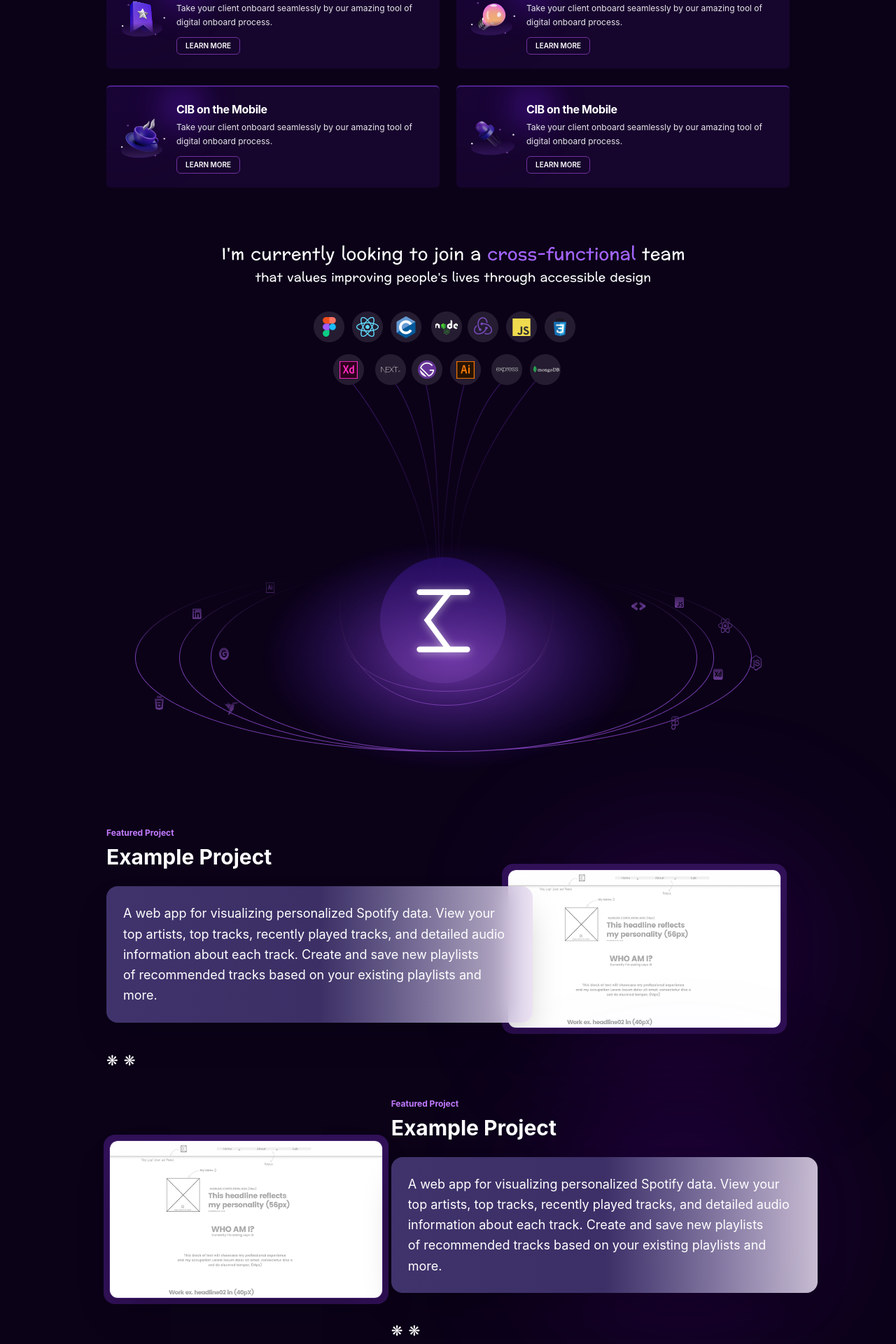
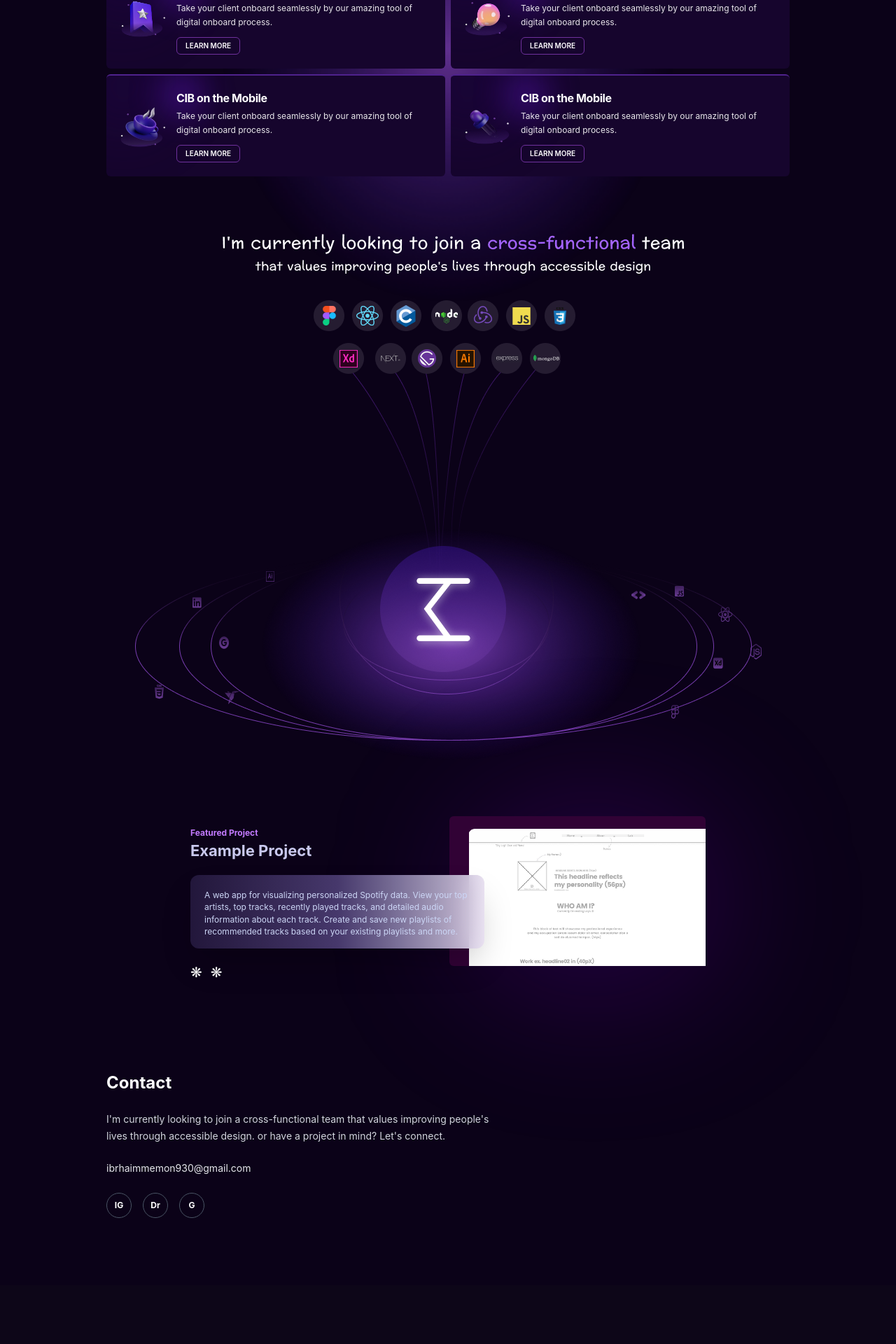
Before and after one commit to codewithabdullahbashir/Java-Script, a React (Vite) app in the folder my-react-app/: page / in a window 1280 px wide. Shown: the part 812-2732 px from the top of the page at 70% size. After the commit the page ends 2648 px from the top, so only its background shows below. Built offline with nearby package versions, Linux system fonts and the light colour scheme.

Commit message:
add bg image on Cards

```diff
--- a/my-react-app/src/screen/Home.tsx
+++ b/my-react-app/src/screen/Home.tsx
@@ -111,10 +111,18 @@ const Home = () => {
           </div>
         </section>
 
-        <section className="mt-20">
-          <h2 className="mb-8 text-2xl font-bold">Work Experience</h2>
+        <section className="relative mt-20">
+          <h2 className="relative z-10 mb-8 text-2xl font-bold">
+            Work Experience
+          </h2>
 
-          <div className="grid grid-cols-1 gap-6 md:grid-cols-2">
+          <img
+            src={Gradient}
+            alt=""
+            className="pointer-events-none absolute left-1/2 top-1/2 z-0 w-162.5 -translate-x-1/2 -translate-y-1/2 opacity-80"
+          />
+
+          <div className="relative z-10 grid grid-cols-1 gap-2 md:grid-cols-2">
             <Cards
               alt="Card1"
               imageLink={Card1}
@@ -157,92 +165,45 @@ const Home = () => {
           <img src={Main} alt="Main" className="h-auto max-w-full" />
         </section>
 
-        <section className="relative mt-10">
-          <div className="pointer-events-none absolute -right-10 top-1/2 h-72 w-96 -translate-y-1/2 rounded-full bg-purple-700/20 blur-[100px]" />
+        <section className="relative mx-auto mt-10 w-full max-w-184">
+          <div className="pointer-events-none absolute -right-8 top-1/2 h-72 w-96 -translate-y-1/2 rounded-full bg-purple-700/20 blur-[100px]" />
 
-          <div className="relative grid grid-cols-1 items-center gap-0 md:grid-cols-12">
-            <div className="z-20 md:col-span-7">
-              <p className="mb-2 text-xs font-bold text-purple-400">
+          <div className="relative min-h-53.5">
+            <div className="relative z-20 pt-4 md:pt-4">
+              <p className="mb-1 text-xs font-bold text-purple-400">
                 Featured Project
               </p>
-              <h2 className="mb-6 text-3xl font-bold text-white">
+
+              <h2 className="mb-5 text-[22px] font-bold leading-tight text-[#c9c9ee]">
                 Example Project
               </h2>
 
-              <div className="rounded-2xl  bg-linear-to-r from-[#41346e]/98 via-[#41346e]/90 to-[#e8ddf1]/85 p-6 backdrop-blur-lg shadow-2xl md:-mr-10">
-                <p className="text-[18px] leading-relaxed text-white">
+              <div className="relative z-30 w-full max-w-105 rounded-xl bg-linear-to-r from-[#24183d]/95 via-[#4a3b70]/95 to-[#e7dff0]/90 p-5 shadow-2xl backdrop-blur-lg md:h-26.25">
+                <p className="text-[12px] leading-[1.45] text-[#CCD6F6] md:text-[12px]">
                   A web app for visualizing personalized Spotify data. View your
-                  <br />
                   top artists, top tracks, recently played tracks, and detailed
-                  audio <br />
-                  information about each track. Create and save new playlists{" "}
-                  <br />
-                  of recommended tracks based on your existing playlists and
-                  more.
+                  audio information about each track. Create and save new
+                  playlists of recommended tracks based on your existing
+                  playlists and more.
                 </p>
               </div>
 
               <div className="mt-5 flex gap-3 text-xl text-white">
-                <div className="mt-5 flex gap-2 text-xl text-white">
                 <span aria-hidden>❋</span>
                 <span aria-hidden>❋</span>
               </div>
             </div>
-            </div>
-            <div className="relative mt-8 md:col-span-5 md:mt-0">
-              <div className="relative -left-1 bg-linear-to-br h-full w-full rounded-2xl bg-[#311158] p-2">
+
+            <div className="absolute right-0 top-0 z-10 hidden h-53.5 w-91.5 rounded-md bg-[#310235] p-0 md:block ">
               <img
                 src={S1}
                 alt="Example Project preview"
-                  className="relative w-full rounded-xl border object-cover border-[#693B93]/40 shadow-2xl"
+                className="absolute right-0 top-4.5 h-49 w-84.5  object-cover"
               />
             </div>
           </div>
-          </div>
         </section>
-        <section className="relative mt-10">
-          <div className="pointer-events-none absolute -right-10 top-1/2 h-72 w-96 -translate-y-1/2 rounded-full bg-purple-700/20 blur-[100px]" />
 
-          <div className="relative grid grid-cols-1 items-center gap-0 md:grid-cols-12">
-            <div className="relative mt-8 md:col-span-5 md:mt-0">
-              <div className="relative -left-1 bg-linear-to-br h-full w-full rounded-2xl bg-[#311158] p-2">
-                <img
-                  src={S1}
-                  alt="Example Project preview"
-                  className="relative w-full rounded-xl border object-cover border-[#693B93]/40 shadow-2xl"
-                />
-              </div>
-            </div>
-            <div className="z-20 md:col-span-7">
-              <p className="mb-2 text-xs font-bold text-purple-400">
-                Featured Project
-              </p>
-              <h2 className="mb-6 text-3xl font-bold text-white">
-                Example Project
-              </h2>
-
-              <div className="rounded-2xl  bg-linear-to-r from-[#41346e]/98 via-[#41346e]/90 to-[#e8ddf1]/85 p-6 backdrop-blur-lg shadow-2xl md:-mr-10">
-                <p className="text-[18px] leading-relaxed text-white">
-                  A web app for visualizing personalized Spotify data. View your
-                  <br />
-                  top artists, top tracks, recently played tracks, and detailed
-                  audio <br />
-                  information about each track. Create and save new playlists{" "}
-                  <br />
-                  of recommended tracks based on your existing playlists and
-                  more.
-                </p>
-              </div>
-
-              <div className="mt-5 flex gap-3 text-xl text-white">
-                <div className="mt-5 flex gap-2 text-xl text-white">
-                  <span aria-hidden>❋</span>
-                  <span aria-hidden>❋</span>
-                </div>
-              </div>
-            </div>
-          </div>
-        </section>
         <section className="mt-32 pb-24">
           <h1 className="text-2xl font-bold">Contact</h1>
 
```
Lines whose indentation alone changed are shown as unchanged.
